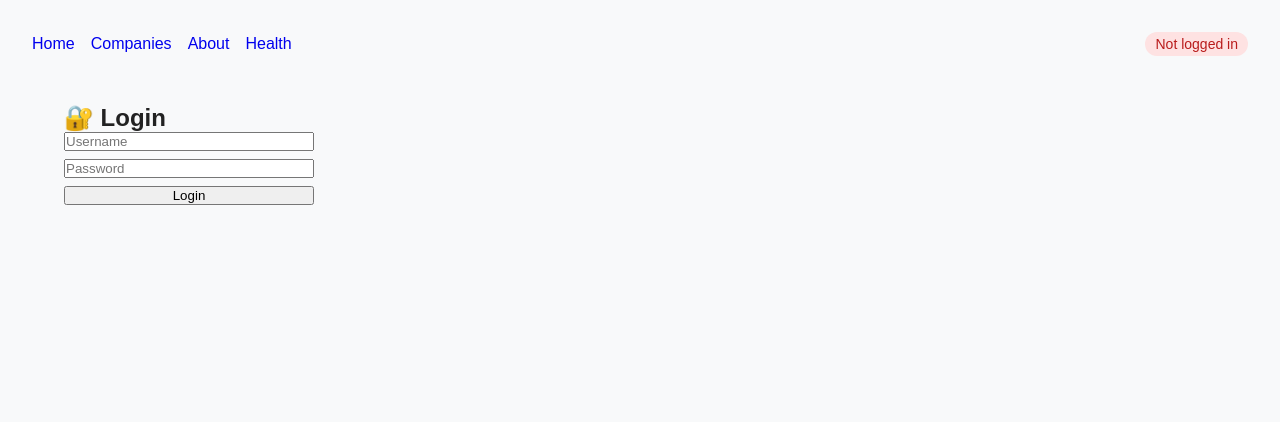
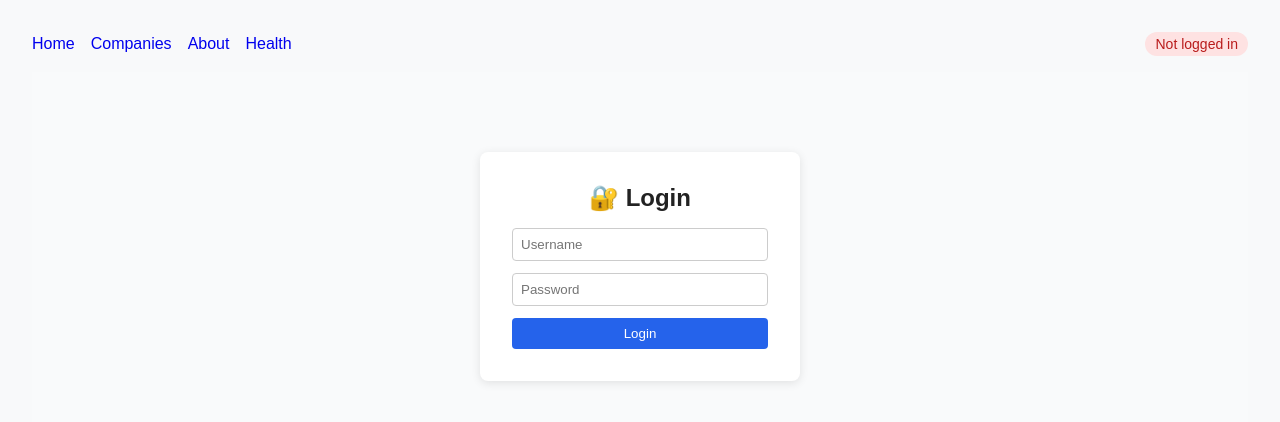
Before and after one commit to rluetken-dev/portfolio-analytics-frontend, a React (Vite) app: page /login in a window 1280 px wide. Shown: the top 422 px of the page. Built offline with nearby package versions, Linux system fonts and the light colour scheme; no server answers.

Commit message:
fix(auth): unify logout in AuthProvider with redirect to /login

```diff
--- a/src/components/NavBar.tsx
+++ b/src/components/NavBar.tsx
@@ -69,10 +69,6 @@ export default function NavBar() {
           >
             Company: {sym}
           </Link>
-
-          <Link to="/companies" style={linkStyle("/companies")} title="Back to list">
-            ← Back
-          </Link>
         </div>
       )}
 
--- a/src/context/AuthProvider.tsx
+++ b/src/context/AuthProvider.tsx
@@ -4,15 +4,17 @@ import type { User } from "../types/auth";
 import { AuthContext } from "./auth-context";
 import { login as apiLogin, fetchMe, refresh, logout as apiLogout } from "../services/api/auth";
 import { setAccessToken, clearAccessToken } from "../utils/token";
+import { useNavigate } from "react-router-dom";
 
 // AuthProvider: wraps the app and provides auth state + actions
 export function AuthProvider({ children }: { children: ReactNode }) {
   const [user, setUser] = useState<User | null>(null);
+  const navigate = useNavigate();
 
   useEffect(() => {
     async function initAuth() {
       try {
-        // First try to fetch user with current access token
+        // Try to fetch user with current access token
         const me = await fetchMe();
         setUser(me);
         console.log("Restored session for:", me.username);
@@ -36,29 +38,32 @@ export function AuthProvider({ children }: { children: ReactNode }) {
     initAuth();
   }, []);
 
+  // login wrapper
   async function login(username: string, password: string) {
     try {
       const response = await apiLogin({ username, password });
-      console.log("AuthProvider.login() response:", response); // 🔹 Debug
+      console.log("AuthProvider.login() response:", response);
 
       setAccessToken(response.accessToken);
-      setUser(response.user); // 🔹 sollte Badge updaten
-      console.log("AuthProvider state updated:", response.user); // 🔹 Debug
+      setUser(response.user);
+      console.log("AuthProvider state updated:", response.user);
     } catch (err) {
       console.error("Login failed:", err);
       throw err;
     }
   }
 
+  // logout wrapper with redirect
   async function logout() {
     try {
       await apiLogout(); // call backend logout
     } catch (err) {
       console.warn("Logout request failed:", err);
     } finally {
-      clearAccessToken(); // always clear token
-      setUser(null); // clear user state
+      clearAccessToken();
+      setUser(null);
       console.log("User logged out");
+      navigate("/login"); // 🔹 redirect after logout
     }
   }
 
@@ -68,7 +73,7 @@ export function AuthProvider({ children }: { children: ReactNode }) {
         user,
         isAuthenticated: !!user,
         login,
-        logout,
+        logout, // use the unified logout
       }}
     >
       {children}
--- a/src/pages/Login.tsx
+++ b/src/pages/Login.tsx
@@ -3,8 +3,7 @@ import { useAuth } from "../hooks/useAuth";
 import { useNavigate } from "react-router-dom";
 
 /**
- * Simple login page with username & password form.
- * Uses AuthContext.login() and redirects on success.
+ * Centered login page with username & password form.
  */
 export default function Login() {
   const { login, isAuthenticated } = useAuth();
@@ -19,24 +18,46 @@ export default function Login() {
     try {
       await login(username, password);
       navigate("/companies"); // redirect after login
-    } catch (err) {
-      console.error("Login failed:", err);
+    } catch {
       setError("Invalid username or password");
     }
   }
 
-  // If already logged in, redirect to /companies
   if (isAuthenticated) {
     navigate("/companies");
     return null;
   }
 
   return (
-    <div style={{ padding: "2rem" }}>
-      <h2>🔐 Login</h2>
+    <div
+      style={{
+        minHeight: "100vh",
+        display: "flex",
+        flexDirection: "column",
+        alignItems: "center",
+        justifyContent: "flex-start", // ❌ nicht mittig, sondern oben
+        paddingTop: "10vh", // 🔹 nach unten verschoben (~oberes Drittel)
+        backgroundColor: "#f9fafb",
+      }}
+    >
+      <div
+        style={{
+          padding: "2rem",
+          borderRadius: "8px",
+          backgroundColor: "white",
+          boxShadow: "0 2px 10px rgba(0,0,0,0.1)",
+          width: "100%",
+          maxWidth: "320px",
+        }}
+      >
+        <h2 style={{ marginBottom: "1rem", textAlign: "center" }}>🔐 Login</h2>
         <form
           onSubmit={handleSubmit}
-        style={{ display: "flex", flexDirection: "column", gap: "0.5rem", maxWidth: "250px" }}
+          style={{
+            display: "flex",
+            flexDirection: "column",
+            gap: "0.75rem",
+          }}
         >
           <input
             type="text"
@@ -44,6 +65,7 @@ export default function Login() {
             value={username}
             onChange={(e) => setUsername(e.target.value)}
             required
+            style={{ padding: "0.5rem", borderRadius: "4px", border: "1px solid #ccc" }}
           />
           <input
             type="password"
@@ -51,10 +73,32 @@ export default function Login() {
             value={password}
             onChange={(e) => setPassword(e.target.value)}
             required
+            style={{ padding: "0.5rem", borderRadius: "4px", border: "1px solid #ccc" }}
           />
-        <button type="submit">Login</button>
+          <button
+            type="submit"
+            style={{
+              padding: "0.5rem",
+              borderRadius: "4px",
+              border: "none",
+              backgroundColor: "#2563eb",
+              color: "white",
+              fontWeight: 500,
+              cursor: "pointer",
+              transition: "background 0.2s ease",
+            }}
+            onMouseOver={(e) =>
+              ((e.currentTarget as HTMLButtonElement).style.backgroundColor = "#1d4ed8")
+            }
+            onMouseOut={(e) =>
+              ((e.currentTarget as HTMLButtonElement).style.backgroundColor = "#2563eb")
+            }
+          >
+            Login
+          </button>
         </form>
-      {error && <p style={{ color: "red" }}>{error}</p>}
+        {error && <p style={{ color: "red", marginTop: "0.5rem" }}>{error}</p>}
+      </div>
     </div>
   );
 }
```
Also changed, not shown: src/App.tsx (+10 -4 lines). Lines whose indentation alone changed are shown as unchanged.
